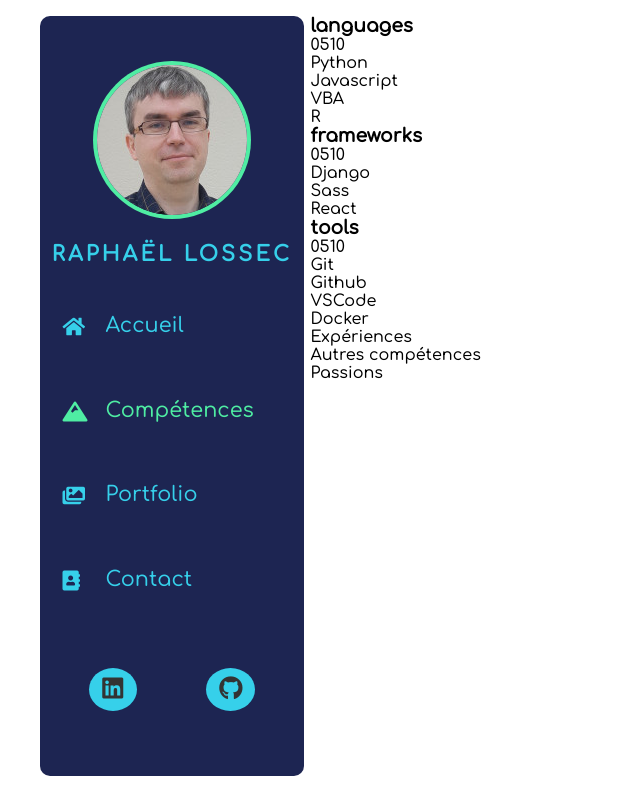
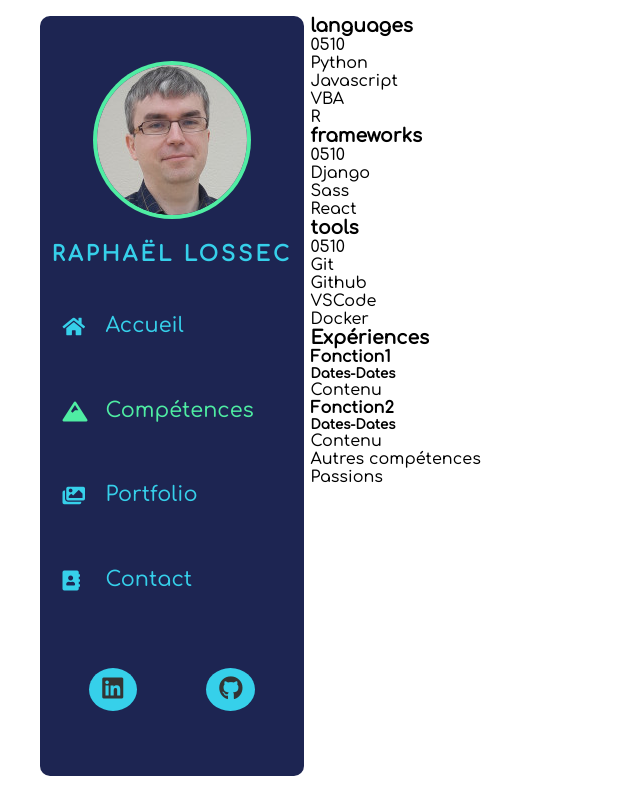
Before and after one commit to S0Imyr/site_perso, a React (Create React App) app: page /skills in a window 1280 px wide. Shown: the whole page, without its empty margins (0-640 px from the left). Built offline with nearby package versions, Linux system fonts and the light colour scheme; a web font is replaced by a local one.

Commit message:
Expériences component

```diff
--- a/src/components/skills/Experience.js
+++ b/src/components/skills/Experience.js
@@ -2,8 +2,22 @@ import React from 'react';
 
 const Experience = () => {
     return (
-        <div>
-            Expériences
+        <div className="experience">
+            <h3>Expériences</h3>
+            <div className="exp1">
+                <h4>Fonction1</h4>
+                <h5>Dates-Dates</h5>
+                <p>
+                    Contenu
+                </p>
+            </div>
+            <div className="exp2">
+                <h4>Fonction2</h4>
+                <h5>Dates-Dates</h5>
+                <p>
+                    Contenu
+                </p>
+            </div>
         </div>
     );
 };
```
